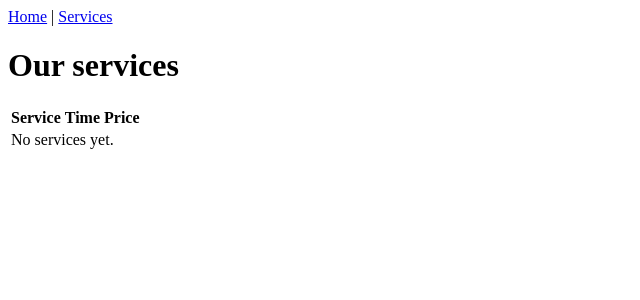
After one commit to Jovarie/barbershop, a Flask app: page /services in a window 1280 px wide. The commit adds this page. Shown: the top 300 px of the page, without its empty margins (0-640 px from the left). Run offline with Flask 3, Linux system fonts and the light colour scheme.

Commit message:
Add services page with prices and tests

```diff
--- a/app/__init__.py
+++ b/app/__init__.py
@@ -13,6 +13,7 @@ def create_app(test_config=None):
     app = Flask(__name__)
     app.config["SQLALCHEMY_DATABASE_URI"] = os.environ.get("DATABASE_URL")
     app.config["SQLALCHEMY_ENGINE_OPTIONS"] = {"pool_pre_ping": True}
+    app.config["SECRET_KEY"] = os.environ.get("SECRET_KEY", "dev-only-change-me")
     if test_config:
         app.config.update(test_config)
 
@@ -20,7 +21,9 @@ def create_app(test_config=None):
     from app import models  # noqa: F401  registers the tables
 
     from app.main.routes import main_bp
+    from app.booking.routes import booking_bp
     app.register_blueprint(main_bp)
+    app.register_blueprint(booking_bp)
 
     @app.cli.command("init-db")
     def init_db():
--- /dev/null
+++ b/app/booking/routes.py
@@ -0,0 +1,13 @@
+"""Booking pages: list services, pick a slot, confirm a booking."""
+from flask import Blueprint, render_template
+
+from app.models import Service
+
+booking_bp = Blueprint("booking", __name__)
+
+
+@booking_bp.route("/services")
+def services():
+    """Show every active service with its price and duration."""
+    active = Service.query.filter_by(active=True).order_by(Service.price_pence).all()
+    return render_template("services.html", services=active)
--- a/app/templates/base.html
+++ b/app/templates/base.html
@@ -1,5 +1,18 @@
 <!doctype html>
 <html lang="en">
-<head><meta charset="utf-8"><title>{% block title %}Barbershop{% endblock %}</title></head>
-<body>{% block content %}{% endblock %}</body>
+<head>
+  <meta charset="utf-8">
+  <meta name="viewport" content="width=device-width, initial-scale=1">
+  <title>{% block title %}Barbershop{% endblock %}</title>
+</head>
+<body>
+  <nav>
+    <a href="{{ url_for('main.index') }}">Home</a> |
+    <a href="{{ url_for('booking.services') }}">Services</a>
+  </nav>
+  {% with messages = get_flashed_messages() %}
+    {% for message in messages %}<p><strong>{{ message }}</strong></p>{% endfor %}
+  {% endwith %}
+  {% block content %}{% endblock %}
+</body>
 </html>
--- /dev/null
+++ b/app/templates/services.html
@@ -0,0 +1,18 @@
+{% extends "base.html" %}
+{% block title %}Services{% endblock %}
+{% block content %}
+<h1>Our services</h1>
+<table>
+  <tr><th>Service</th><th>Time</th><th>Price</th><th></th></tr>
+  {% for service in services %}
+  <tr>
+    <td>{{ service.name }}</td>
+    <td>{{ service.duration_min }} min</td>
+    <td>£{{ "%.2f"|format(service.price_pence / 100) }}</td>
+    <td><a href="#">Book</a></td>
+  </tr>
+  {% else %}
+  <tr><td colspan="4">No services yet.</td></tr>
+  {% endfor %}
+</table>
+{% endblock %}
```
Also changed, not shown: tests/test_booking.py (added, +30 -0 lines), app/booking/__init__.py (added).
